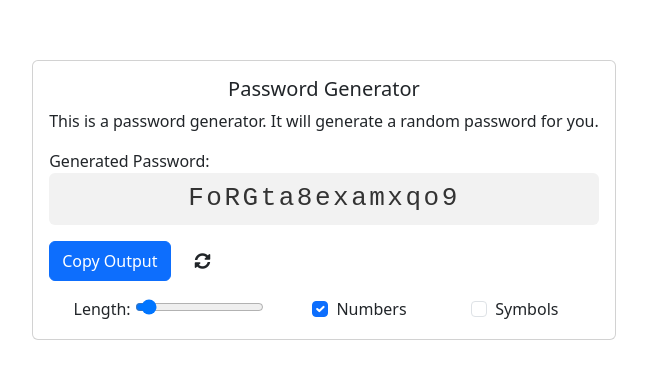
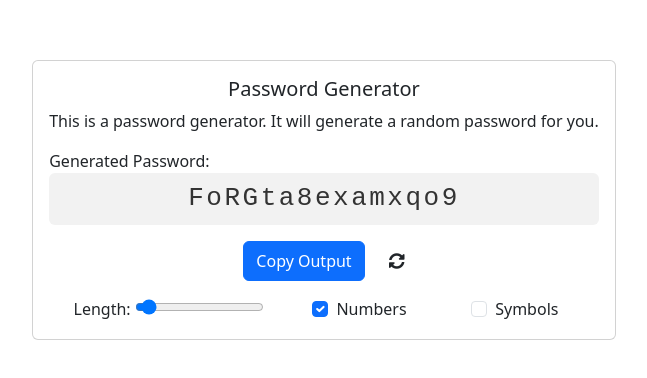
Before and after one commit to Timileyin19/password-generator-and-manager, a plain HTML site: page index.html in a window 1280 px wide. Shown: the part 200-578 px from the top of the page, without its empty margins (316-963 px from the left). Drawn offline with nearby package versions, Linux system fonts and the light colour scheme.

Commit message:
align button to the center

```diff
--- a/index.html
+++ b/index.html
@@ -32,7 +32,7 @@
               <div class="password-output" id="password-generated"></div>
             </div>
 
-            <div class="d-flex mt-3">
+            <div class="d-flex mt-3 justify-content-center">
               <button class="btn btn-primary" id="copyBtn">Copy Output</button>
               <div class="ms-4 py-2 pointer" id="reloadBtn">
                 <i class="fas fa-sync-alt"></i>
```
